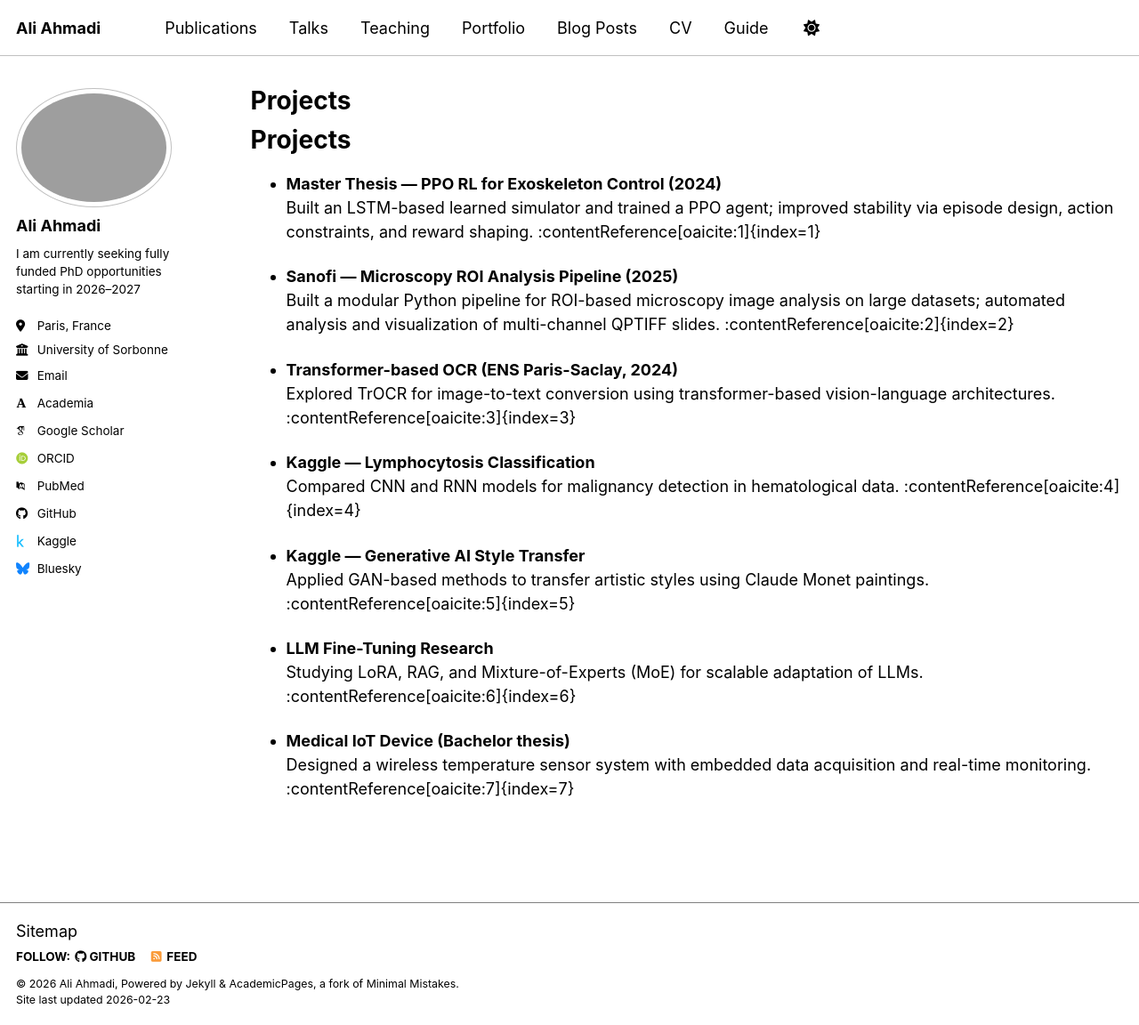
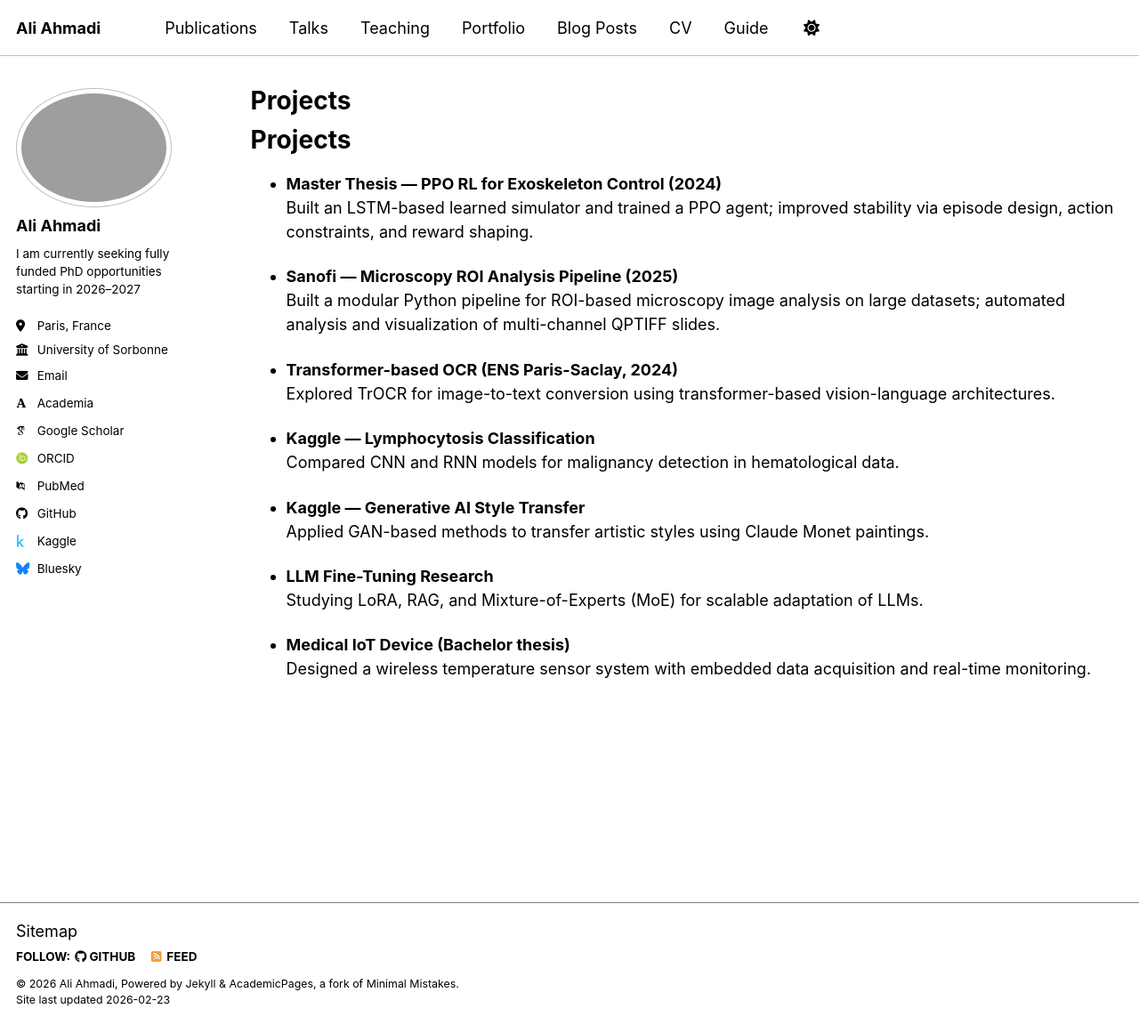
Before and after one commit to Ali-A7/Ali-A7.github.io, a Jekyll site: the page built from _pages/Project.md, in a window 1280 px wide and 1152 px high. Shown: the whole window at 89% size. Built offline with Jekyll 4.4.1, drawn with Linux system fonts in a browser that asks for light colours; some web fonts are replaced; a script bundle is joined from its source files by our own code; library files that are not in the unit come from our copies; a file with an impossible date is left out.

Commit message:
Remove content references from project descriptions

```diff
--- a/_pages/Project.md
+++ b/_pages/Project.md
@@ -11,22 +11,22 @@
 ======
 
 - **Master Thesis — PPO RL for Exoskeleton Control (2024)**
-  Built an LSTM-based learned simulator and trained a PPO agent; improved stability via episode design, action constraints, and reward shaping. :contentReference[oaicite:1]{index=1}
+  Built an LSTM-based learned simulator and trained a PPO agent; improved stability via episode design, action constraints, and reward shaping.
 
 - **Sanofi — Microscopy ROI Analysis Pipeline (2025)**
-  Built a modular Python pipeline for ROI-based microscopy image analysis on large datasets; automated analysis and visualization of multi-channel QPTIFF slides. :contentReference[oaicite:2]{index=2}
+  Built a modular Python pipeline for ROI-based microscopy image analysis on large datasets; automated analysis and visualization of multi-channel QPTIFF slides.
 
 - **Transformer-based OCR (ENS Paris-Saclay, 2024)**
-  Explored TrOCR for image-to-text conversion using transformer-based vision-language architectures. :contentReference[oaicite:3]{index=3}
+  Explored TrOCR for image-to-text conversion using transformer-based vision-language architectures.
 
 - **Kaggle — Lymphocytosis Classification**
-  Compared CNN and RNN models for malignancy detection in hematological data. :contentReference[oaicite:4]{index=4}
+  Compared CNN and RNN models for malignancy detection in hematological data.
 
 - **Kaggle — Generative AI Style Transfer**
-  Applied GAN-based methods to transfer artistic styles using Claude Monet paintings. :contentReference[oaicite:5]{index=5}
+  Applied GAN-based methods to transfer artistic styles using Claude Monet paintings.
 
 - **LLM Fine-Tuning Research**
-  Studying LoRA, RAG, and Mixture-of-Experts (MoE) for scalable adaptation of LLMs. :contentReference[oaicite:6]{index=6}
+  Studying LoRA, RAG, and Mixture-of-Experts (MoE) for scalable adaptation of LLMs.
 
 - **Medical IoT Device (Bachelor thesis)**
-  Designed a wireless temperature sensor system with embedded data acquisition and real-time monitoring. :contentReference[oaicite:7]{index=7}
+  Designed a wireless temperature sensor system with embedded data acquisition and real-time monitoring.
```
